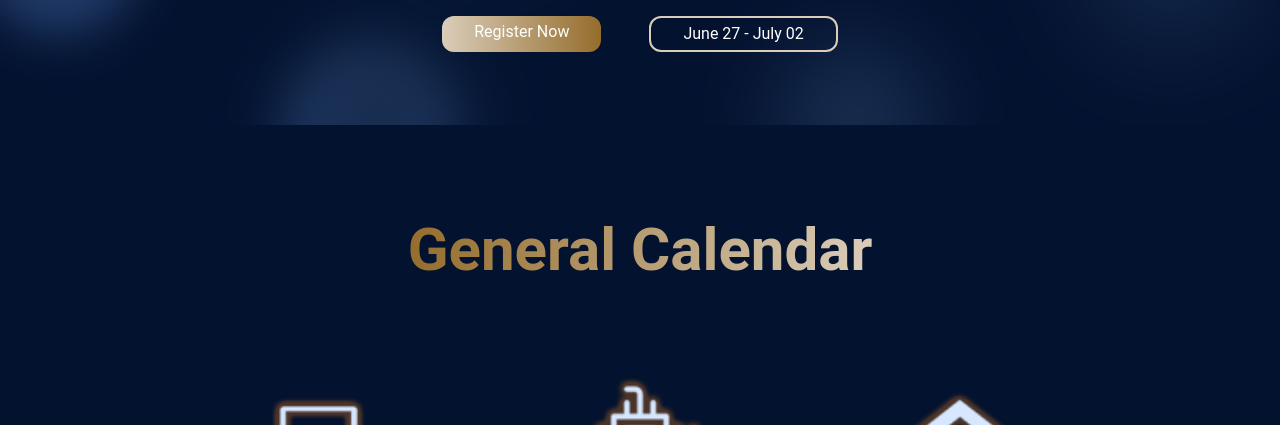
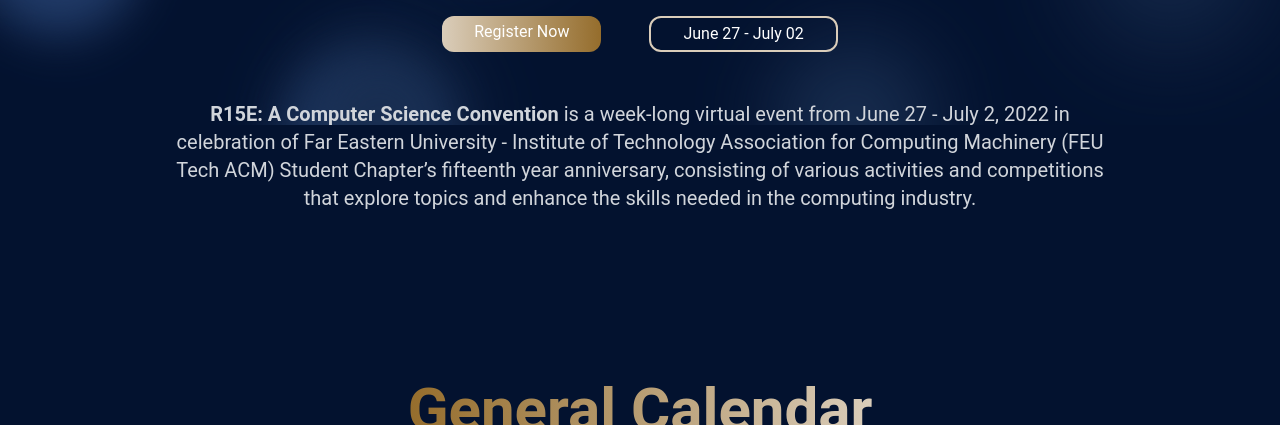
Before and after one commit to mackyclemen/ACM-RISE, an Astro site: page / in a window 1280 px wide. Shown: the part 675-1100 px from the top of the page. Built offline with nearby package versions, Linux system fonts and the light colour scheme; Astro itself is replaced by a stand-in of ours; a web font is replaced by a local one.

Commit message:
UPDATE: Homepage

```diff
--- a/src/pages/index.astro
+++ b/src/pages/index.astro
@@ -52,6 +52,7 @@
 				<span class="text-4xl mx-4"><img src="https://placehold.jp/250x80.png" class="rounded min-w-max" alt="sponsor"/></span>
 			</div>
 		</div> -->
+		<p class="text-gray-300 text-xl text-center max-w-5xl mt-4"><b>R15E: A Computer Science Convention</b> is a week-long virtual event from June 27 - July 2, 2022 in celebration of Far Eastern University - Institute of Technology Association for Computing Machinery (FEU Tech ACM) Student Chapter’s fifteenth year anniversary, consisting of various activities and competitions that explore topics and enhance the skills needed in the computing industry.</p>
 	</section>
 
 	<section class="flex flex-col gap-12 text-center items-center">
```
